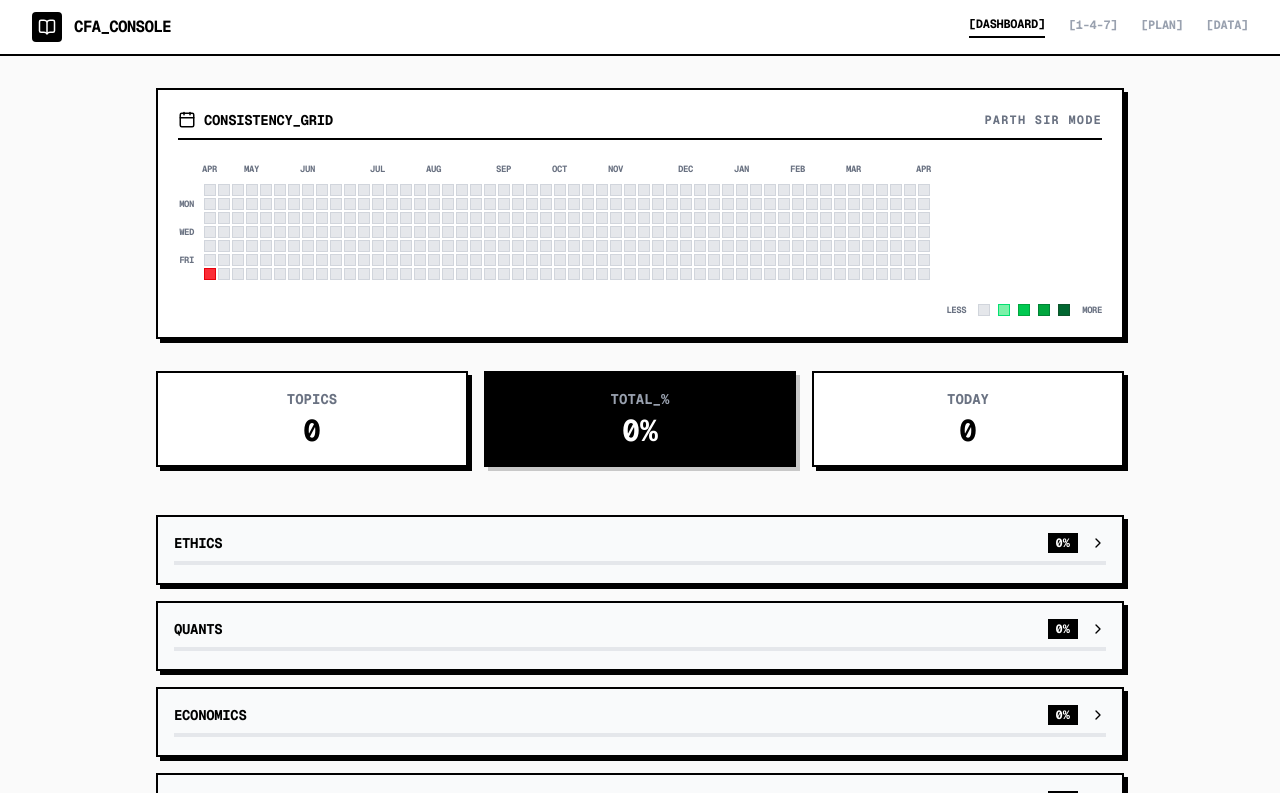
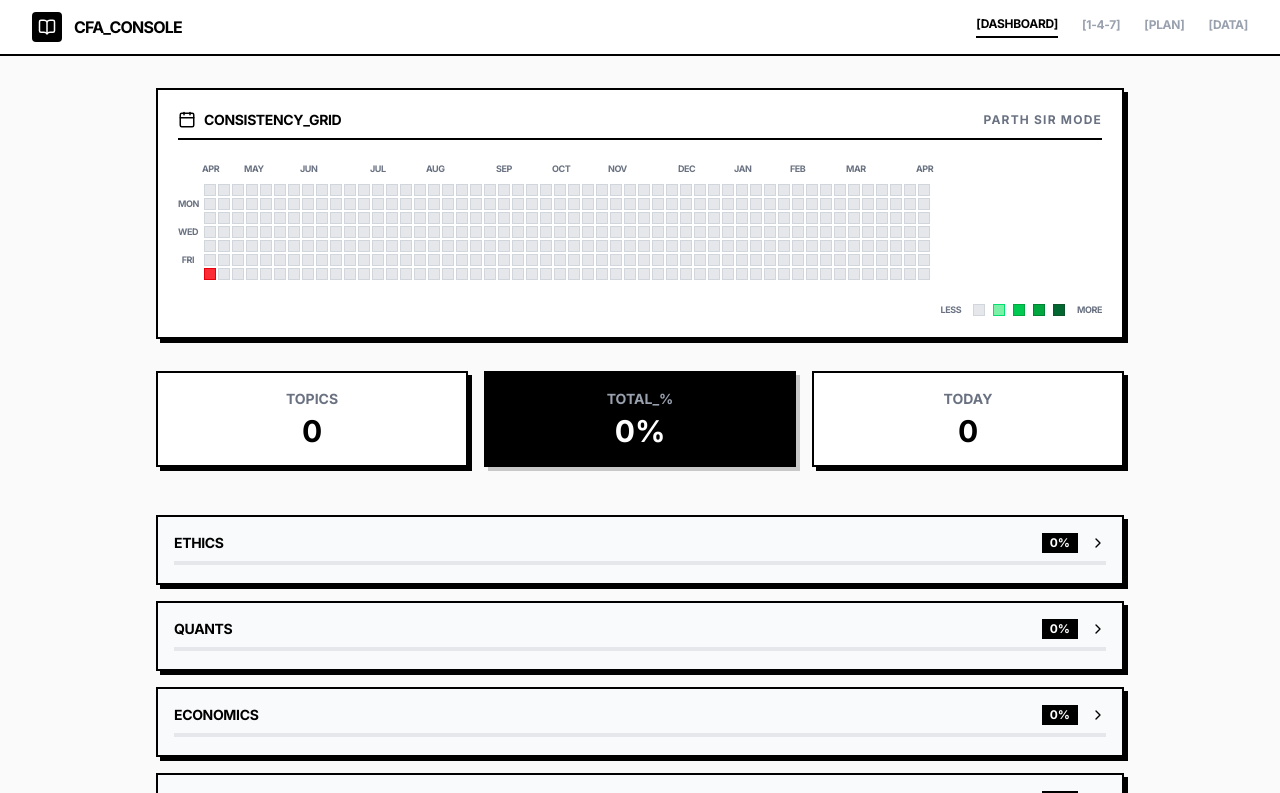
Before and after one commit to vineet26vikcy/cfa-console, a Next.js app: page / in a window 1280 px wide. Shown: the top 793 px of the page. Built offline with nearby package versions, Linux system fonts and the light colour scheme.

Commit message:
Added Vercel Speed Insights

```diff
--- a/app/layout.tsx
+++ b/app/layout.tsx
@@ -1,20 +1,13 @@
 import type { Metadata } from "next";
-import { Geist, Geist_Mono } from "next/font/google";
+import { Inter } from "next/font/google";
 import "./globals.css";
+import { SpeedInsights } from "@vercel/speed-insights/next"; // <-- 1. Import the package
 
-const geistSans = Geist({
-  variable: "--font-geist-sans",
-  subsets: ["latin"],
-});
-
-const geistMono = Geist_Mono({
-  variable: "--font-geist-mono",
-  subsets: ["latin"],
-});
+const inter = Inter({ subsets: ["latin"] });
 
 export const metadata: Metadata = {
-  title: "Create Next App",
-  description: "Generated by create next app",
+  title: "CFA_CONSOLE",
+  description: "Dynamic Spaced Repetition Engine",
 };
 
 export default function RootLayout({
@@ -23,11 +16,11 @@ export default function RootLayout({
   children: React.ReactNode;
 }>) {
   return (
-    <html
-      lang="en"
-      className={`${geistSans.variable} ${geistMono.variable} h-full antialiased`}
-    >
-      <body className="min-h-full flex flex-col">{children}</body>
+    <html lang="en">
+      <body className={inter.className}>
+        {children}
+        <SpeedInsights /> {/* <-- 2. Drop the component here */}
+      </body>
     </html>
   );
 }
--- a/package.json
+++ b/package.json
@@ -9,6 +9,7 @@
     "lint": "eslint"
   },
   "dependencies": {
+    "@vercel/speed-insights": "^2.0.0",
     "lucide-react": "^1.8.0",
     "next": "16.2.4",
     "react": "19.2.4",
```
Also changed, not shown: 1 other file (tests, documents, lock files or other folders).
